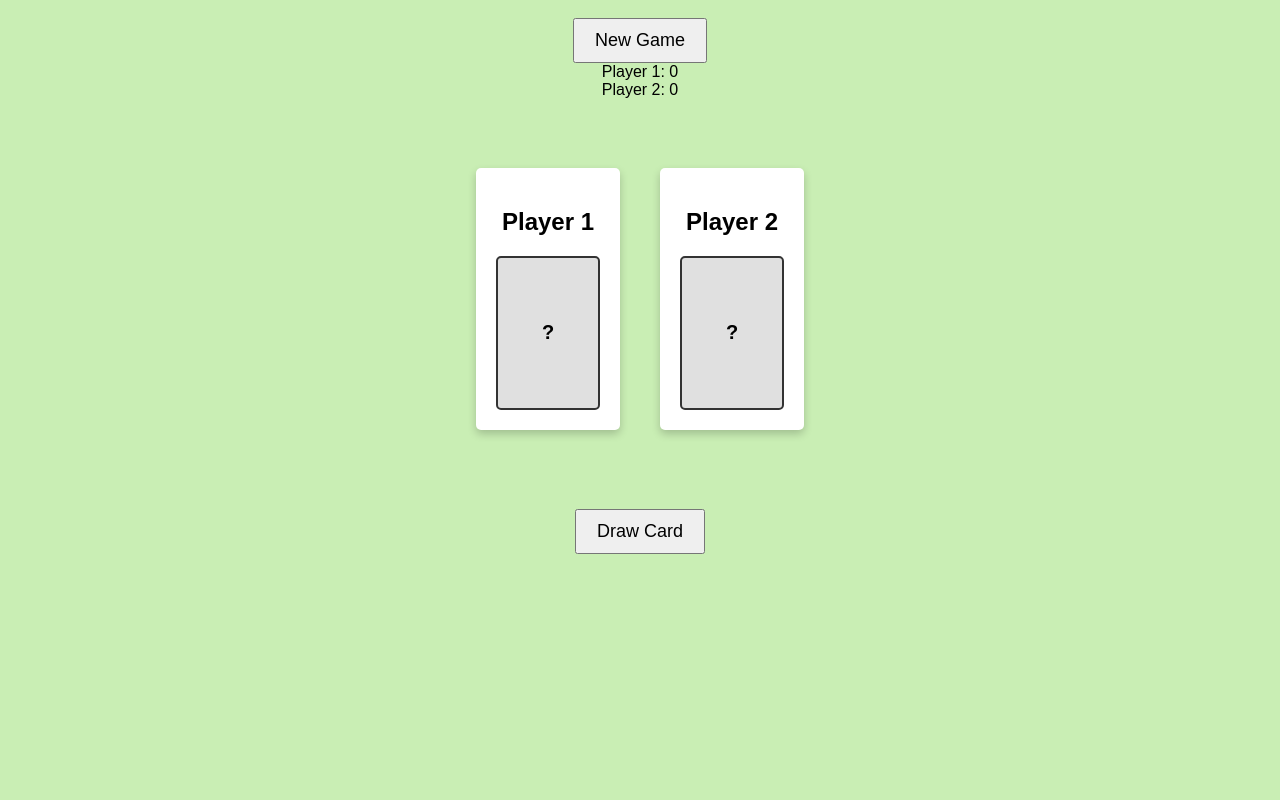
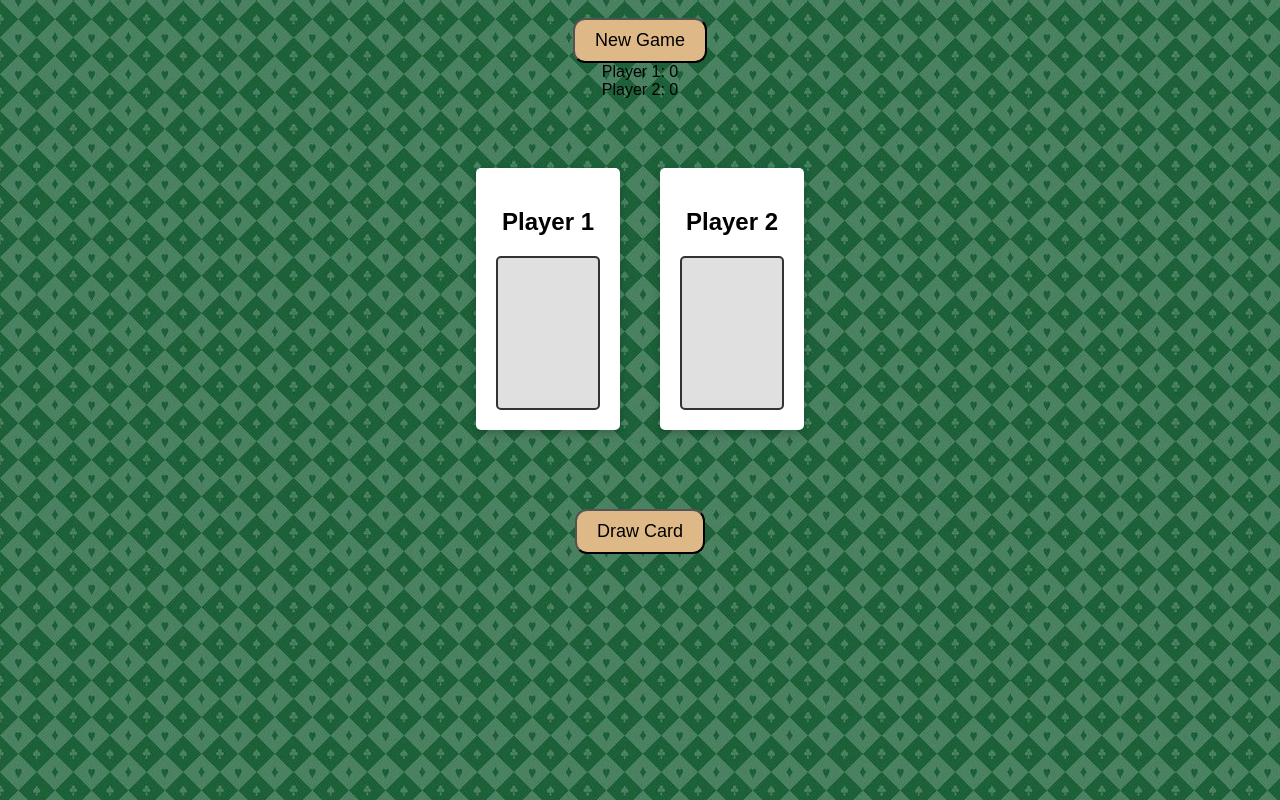
Before and after one commit to nubelz/GaWar, a plain HTML site: page index.html in a window 1280 px wide. Drawn offline with Linux system fonts and the light colour scheme.

Commit message:
update readme

```diff
--- a/css/style.css
+++ b/css/style.css
@@ -1,6 +1,7 @@
 body {
   font-family: Arial, sans-serif;
-  background-color: #55c91250;
+  background-image: url(/images/Playing\ Card\ Suits\ Checker\ -\ Green.jpg);
+  background-color: #1d4b02;
   text-align: center;
 }
 
@@ -39,6 +40,8 @@ button {
   font-size: 18px;
   cursor: pointer;
   align: center;
+  background-color: burlywood;
+  border-radius: 12px;
 }
 
 .result {
--- a/index.html
+++ b/index.html
@@ -16,12 +16,12 @@
     <div class="container">
         <div class="player" id="player1">
             <h2>Player 1</h2>
-            <div class="card" id="card1">?</div>
+            <div class="card" id="card1"></div>
         </div>
         <div class="result" id="result"></div>
         <div class="player" id="player2">
             <h2>Player 2</h2>
-            <div class="card" id="card2">?</div>
+            <div class="card" id="card2"></div>
         </div>
     </div>
     <button onclick="drawCard()">Draw Card</button>
```
Also changed, not shown: images/Playing Card Suits Checker - Green.jpg (added), images/istockphoto-1283590615-170667a.jpg (added), images/poker-table-green-fabric-ehvbvg2v8010o3sx.jpg (added), images/red.svg (added), 4 other files.
